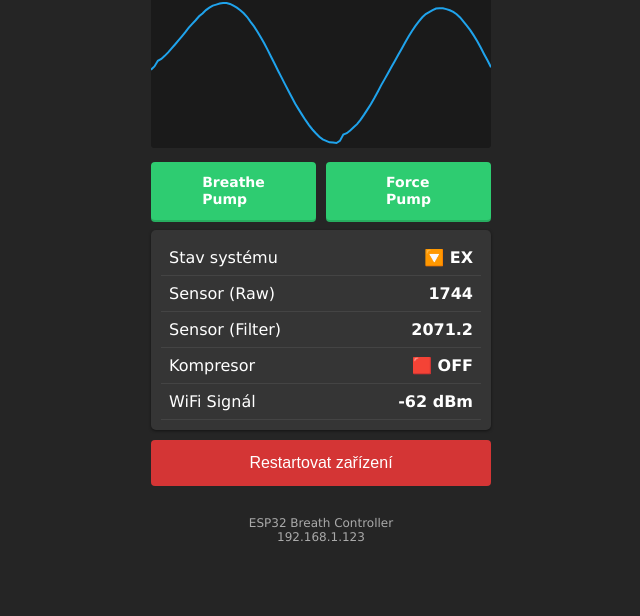
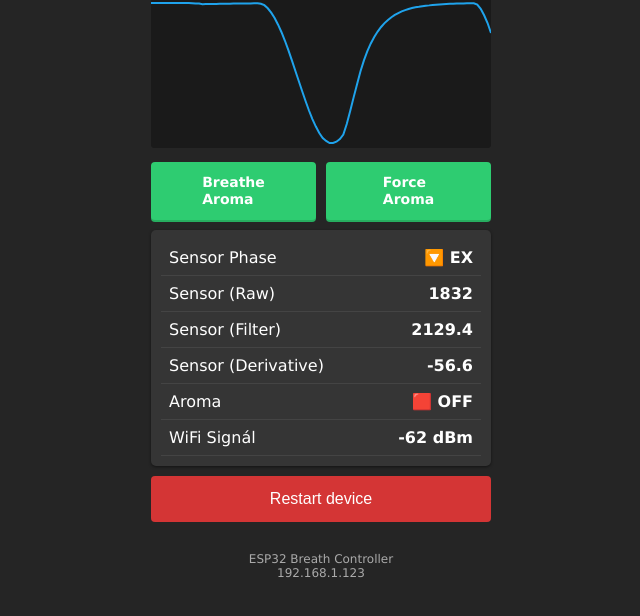
Before and after one commit to roboraptor/esp-breath-detector, a plain HTML site: page preview/index.html in a window 1280 px wide. Shown: the part 90-706 px from the top of the page, without its empty margins (319-959 px from the left). Drawn offline with Linux system fonts and the light colour scheme.

Commit message:
preview update

```diff
--- a/preview/index.html
+++ b/preview/index.html
@@ -80,20 +80,21 @@
     <canvas id='chart' width='340' height='150' style='background:#1a1a1a;border-radius:4px;margin-bottom:10px'></canvas>
 
     <div class='btn-row'>
-     <div id='btnBreathe' class='btn-sq'>Breathe<br>Pump</div>
-     <div id='btnForce' class='btn-sq'>Force<br>Pump</div>
+     <div id='btnBreathe' class='btn-sq'>Breathe<br>Aroma</div>
+     <div id='btnForce' class='btn-sq'>Force<br>Aroma</div>
     </div>
 
     <table>
-      <tr><td>Stav systému</td><td id='val_state'>⏸️ HOLD EX</td></tr>
+      <tr><td>Sensor Phase</td><td id='val_state'>⏸️ HOLD EX</td></tr>
       <tr><td>Sensor (Raw)</td><td id='val_raw'>2045</td></tr>
       <tr><td>Sensor (Filter)</td><td id='val_filt'>2043.4</td></tr>
-      <tr><td>Kompresor</td><td id='val_pump'>🟥 OFF</td></tr>
+      <tr><td>Sensor (Derivative)</td><td id='val_deriva'>0</td></tr>
+      <tr><td>Aroma</td><td id='val_pump'>🟥 OFF</td></tr>
       <tr><td>WiFi Signál</td><td id='val_rssi'>-62 dBm</td></tr>
     </table>
 
     <form action='#' method='post'>
-      <button class='red'>Restartovat zařízení</button>
+      <button class='red'>Restart device</button>
     </form>
 
     <p class='s'>
@@ -115,8 +116,8 @@
     var filteredValue = 0;
     var lastFilteredValue = 0;
     var localMin = 4095;
-    const ALPHA_LOW = 0.1;
-    const ALPHA_HIGH = 0.4;
+    const ALPHA_LOW = 0.16;
+    const ALPHA_HIGH = 0.08;
 
     // Simulace chování tlačítek
     function setupBtn(id, type) {
@@ -134,8 +135,15 @@
     // Simulace dat (v ESP32 by zde byl fetch)
     function update() {
       t += 0.1;
-      // Generování falešné sinusovky s šumem pro demonstraci
-      var simVal = 2000 + Math.sin(t) * 500 + (Math.random() * 50);
+
+      // Generování signálu podle vzorce f(t) = A⋅sin(ωt) + B⋅cos(2ωt)
+      const A = 600; // Amplituda hlavní sinusovky
+      const B = 350; // Amplituda druhé harmonické (pro zkosení)
+      var simVal1 = 2000 + A * Math.sin(t) + B * Math.cos(2 * t) + (Math.random() * 50);
+
+      const clamp = (val, min, max) => Math.max(min, Math.min(val, max));
+      var simVal = clamp(simVal1, 1000, 2300);
+
 
       // --- PORT C++ LOGIKY DO JS ---
       // Inicializace na začátku
@@ -145,6 +153,9 @@
       var currentAlpha = (currentState === "EXHALED") ? ALPHA_HIGH : ALPHA_LOW;
       filteredValue = (currentAlpha * simVal) + ((1.0 - currentAlpha) * lastFilteredValue);
       var derivative = filteredValue - lastFilteredValue;
+
+
+
 
       // 2. Stavový automat (shodný s sensor.cpp)
       switch (currentState) {
@@ -159,7 +170,7 @@
           if (derivative < -5.0) currentState = "EXHALING";
           break;
         case "EXHALING":
-          if (derivative > -1.0) { currentState = "EXHALED"; localMin = filteredValue; }
+          if (derivative > -0.8) { currentState = "EXHALED"; localMin = filteredValue; }
           break;
       }
 
@@ -178,6 +189,7 @@
       document.getElementById('val_state').innerText = displayState;
       document.getElementById('val_raw').innerText = Math.round(simVal);
       document.getElementById('val_filt').innerText = filteredValue.toFixed(1);
+      document.getElementById('val_deriva').innerText = derivative.toFixed(1);
       document.getElementById('val_pump').innerText = pumpState ? "🟩 ON" : "🟥 OFF";
 
       lastFilteredValue = filteredValue;
```
